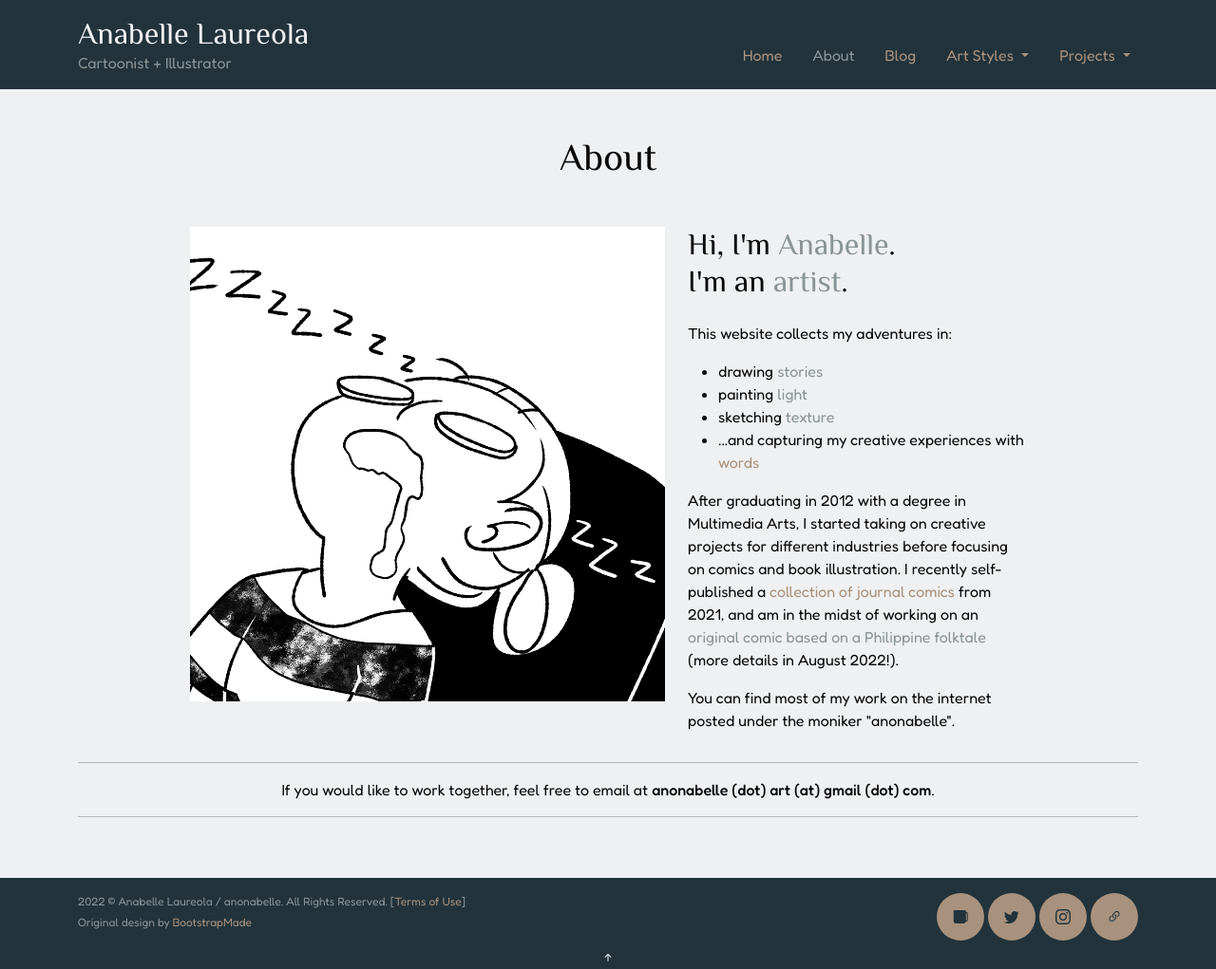
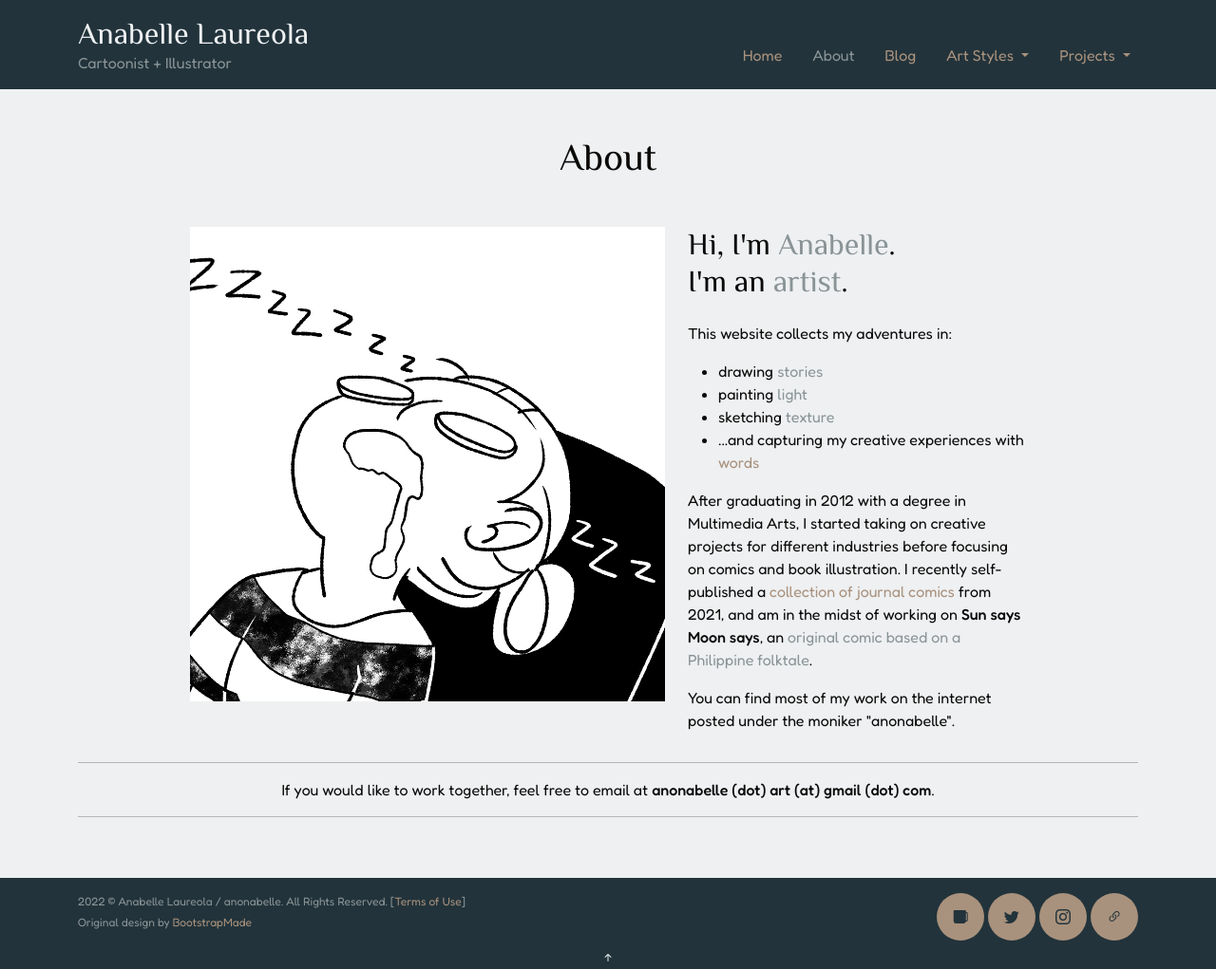
Before and after one commit to nabelore/nabelore.github.io, a Jekyll site: the page built from assets/html/about.html, in a window 1280 px wide. Shown: the whole page at 95% size. Built offline with Jekyll 4.4.1, drawn with Linux system fonts in a browser that asks for light colours.

Commit message:
Update about.html

```diff
--- a/assets/html/about.html
+++ b/assets/html/about.html
@@ -33,7 +33,7 @@
           </ul>
         </p>
 
-        <p>After graduating in 2012 with a degree in Multimedia Arts, I started taking on creative projects for  different industries before focusing on comics and book illustration. I recently self-published a <a href="/comictherapy">collection of journal comics</a> from 2021, and am in the midst of working on an <span class="textaccent2">original comic based on a Philippine folktale</span> (more details in August 2022!).</p>
+        <p>After graduating in 2012 with a degree in Multimedia Arts, I started taking on creative projects for  different industries before focusing on comics and book illustration. I recently self-published a <a href="/comictherapy">collection of journal comics</a> from 2021, and am in the midst of working on <b>Sun says Moon says</b>, an <span class="textaccent2">original comic based on a Philippine folktale</span>.</p>
 
         <p>You can find most of my work on the internet posted under the moniker "anonabelle".</p>
       </div>
```
